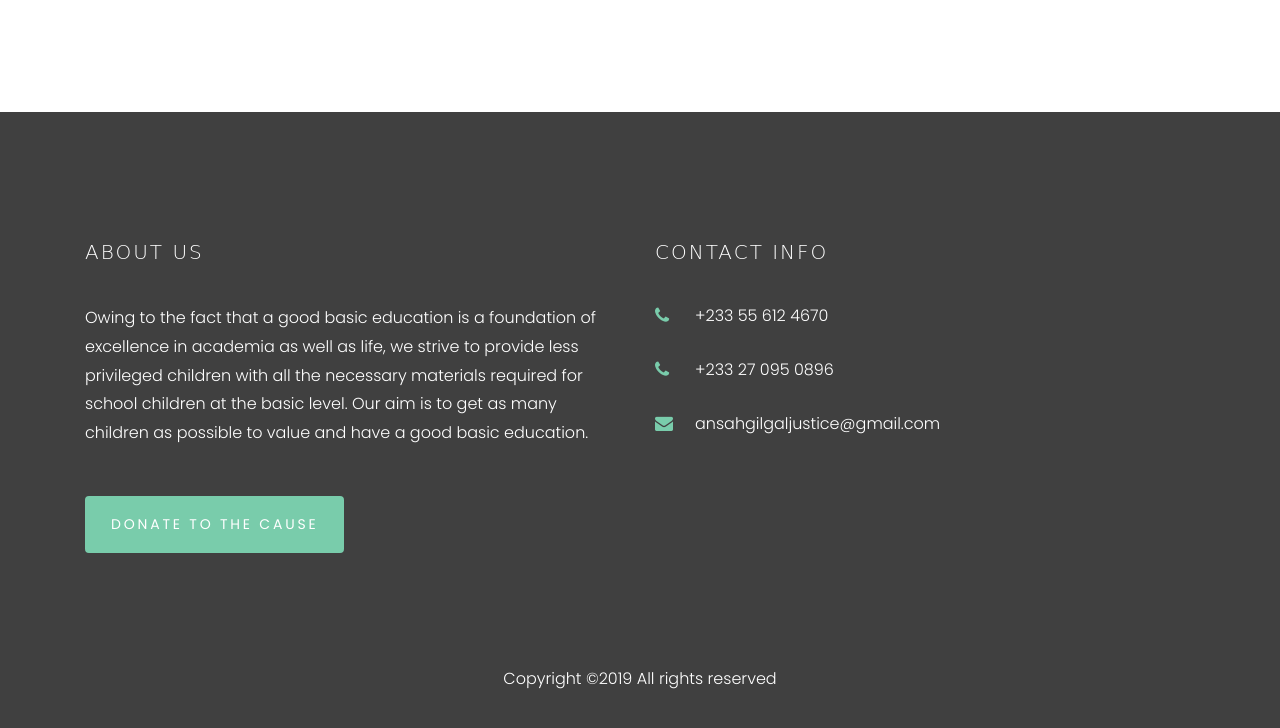
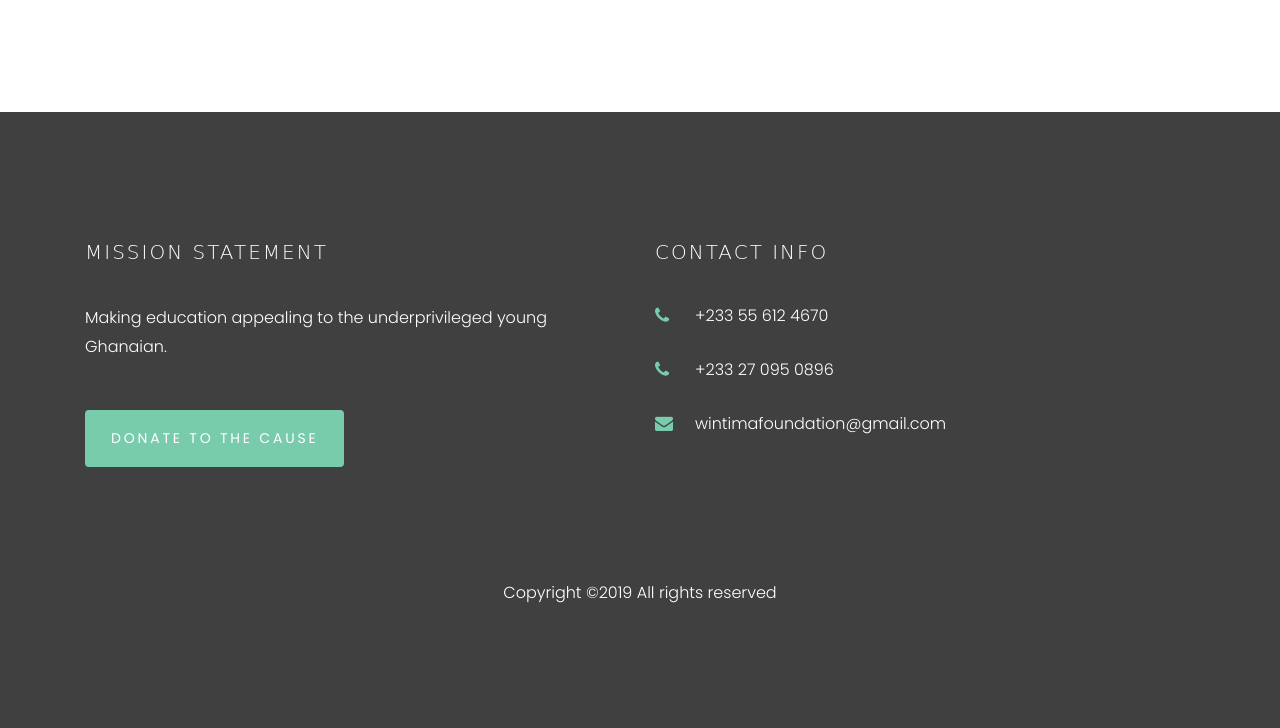
Before and after one commit to hfaara/hfaara.github.io-, a plain HTML site: page gallery.html in a window 1280 px wide. Shown: the part 1564-2292 px from the top of the page. Drawn offline with Linux system fonts and the light colour scheme; some packages are replaced by stand-ins of ours; no server answers; files whose address does not match are found by name; a web font is replaced by a local one.

Commit message:
Update gallery.html

```diff
--- a/gallery.html
+++ b/gallery.html
@@ -49,7 +49,8 @@
         <div class="container">
           <div class="row align-items-center justify-content-center">
             <div class="col-md-7 text-center">
-              <h2 class="heading">A Gallery That's Worth A Thousand Words</h2>
+              <h3 class="heading">Welcome to our digital photo album.</h3>
+			  <p class="lead">Enjoy the smiles.</p>
             </div>
           </div>
         </div>
@@ -83,11 +84,8 @@
     <div class="container">
       <div class="row mb-5">
         <div class="col-md-6 col-lg-6">
-          <h3 class="heading-section">About Us</h3>
-          <p class="mb-5"> Owing to the fact that a good basic education is a foundation of excellence in
-            academia as well as life, we strive to provide less privileged children with all the necessary
-            materials required for school children at the basic level. Our aim is to get as many children
-            as possible to value and have a good basic education.</p>
+          <h3 class="heading-section">Mission Statement</h3>
+          <p class="mb-5"> Making education appealing to the underprivileged young Ghanaian.</p>
           <p><a href="#" class="btn btn-primary px-4 py-3">Donate to the cause</a></p>
         </div>
 
@@ -97,7 +95,7 @@
               <ul>
                 <li><a href="tel: +233556124670"><span class="icon icon-phone"></span><span class="text">+233 55 612 4670</span></a></li>
                 <li><a href="tel: +233270950896"><span class="icon icon-phone"></span><span class="text">+233 27 095 0896</span></a></li>
-                <li><a href="mailto: ansahgilgaljustice@gmail.com"><span class="icon icon-envelope"></span><span class="text">ansahgilgaljustice@gmail.com</span></a></li>
+                <li><a href="mailto: wintimafoundation@gmail.com"><span class="icon icon-envelope"></span><span class="text">wintimafoundation@gmail.com</span></a></li>
               </ul>
             </div>
         </div>
```
